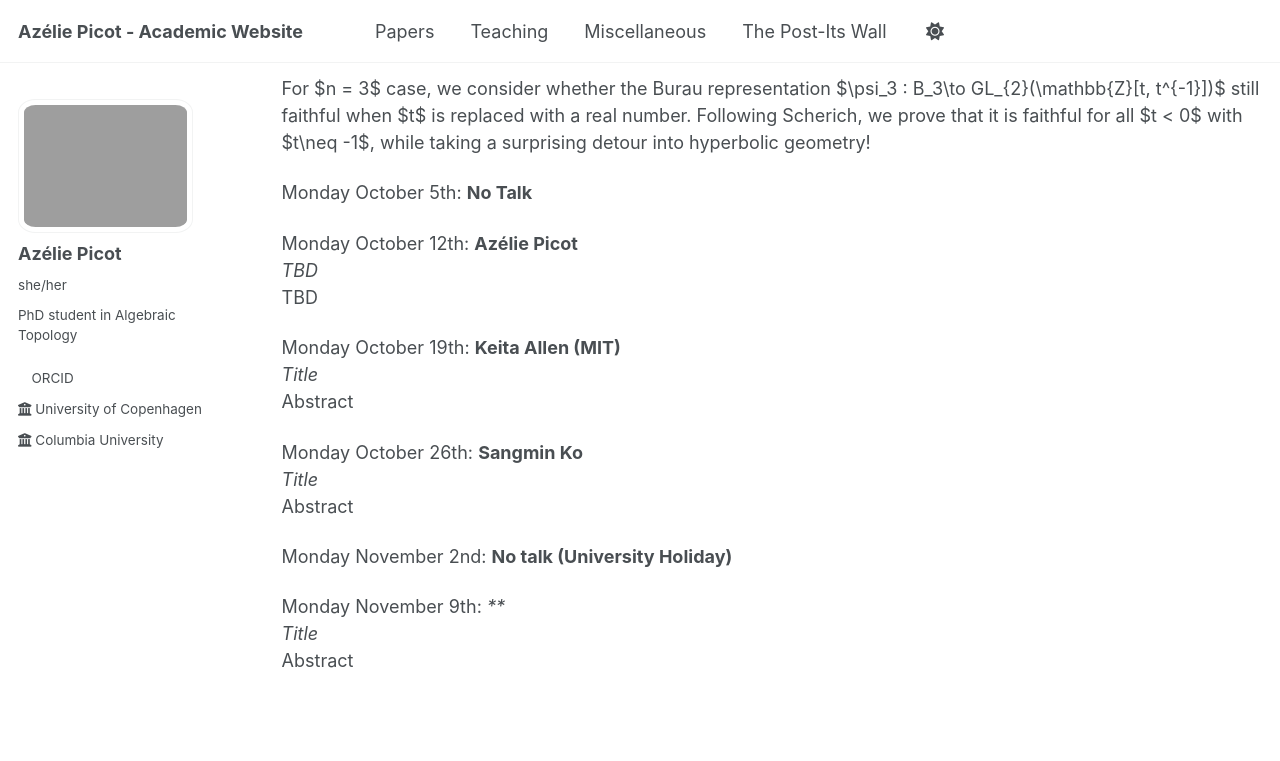
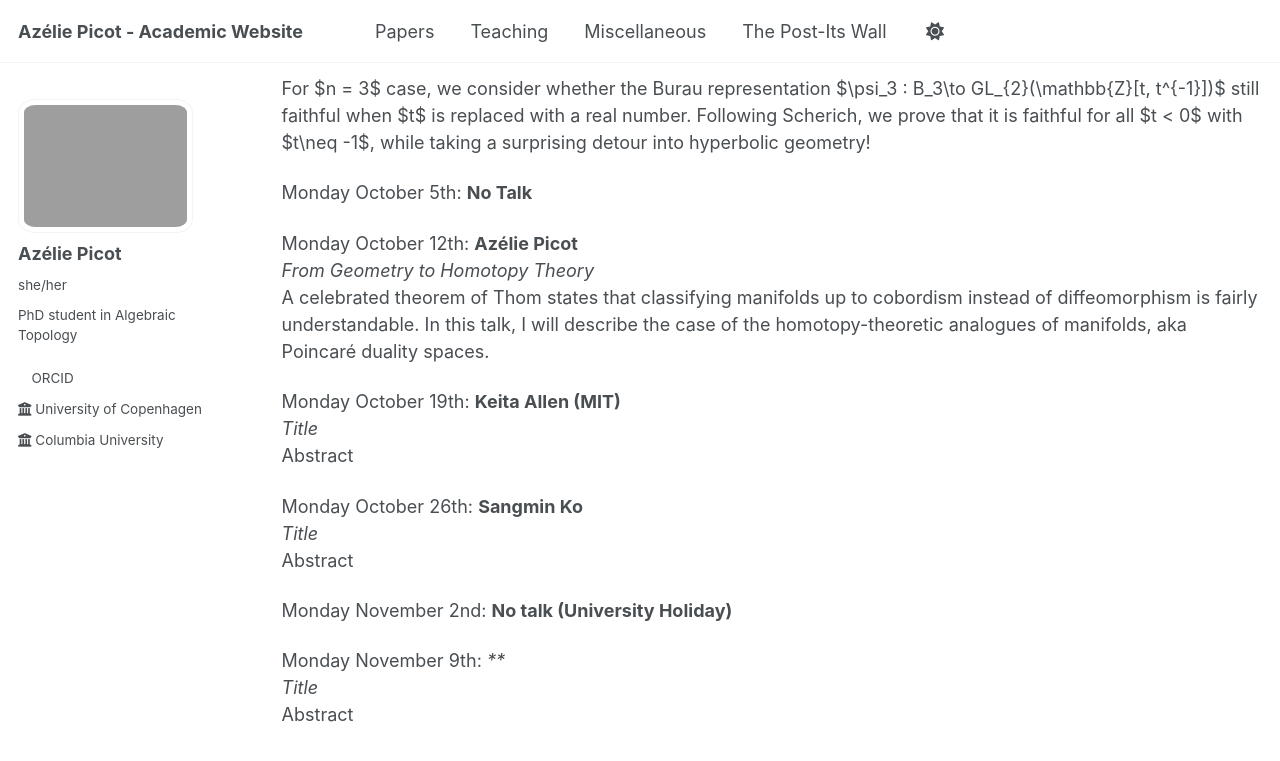
Before and after one commit to azeliepicot/azeliepicot.github.io, a Jekyll site: the page built from _pages/rat seminar.md, in a window 1280 px wide and 900 px high, scrolled down 1276 px. Shown: the top 761 px of the window. Built offline with Jekyll 4.4.1, drawn with Linux system fonts in a browser that asks for light colours.

Commit message:
Add talk details for Azélie Picot on October 12th
Updated seminar details for October 12th with talk title and abstract.

```diff
--- a/_pages/rat seminar.md
+++ b/_pages/rat seminar.md
@@ -37,8 +37,8 @@ For $n = 3$ case, we consider whether the Burau representation $\psi_3 : B_3\to
 Monday October 5th: **No Talk**
 
 Monday October 12th: **Azélie Picot**
-*TBD*
-TBD
+*From Geometry to Homotopy Theory*
+A celebrated theorem of Thom states that classifying manifolds up to cobordism instead of diffeomorphism is fairly understandable. In this talk, I will describe the case of the homotopy-theoretic analogues of manifolds, aka Poincaré duality spaces.
 
 Monday October 19th: **Keita Allen (MIT)**
 *Title*
```
